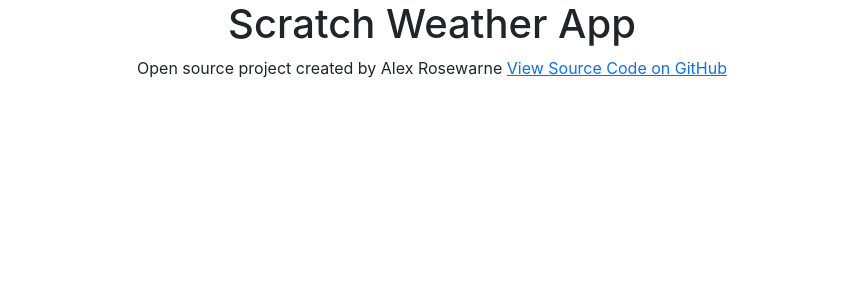
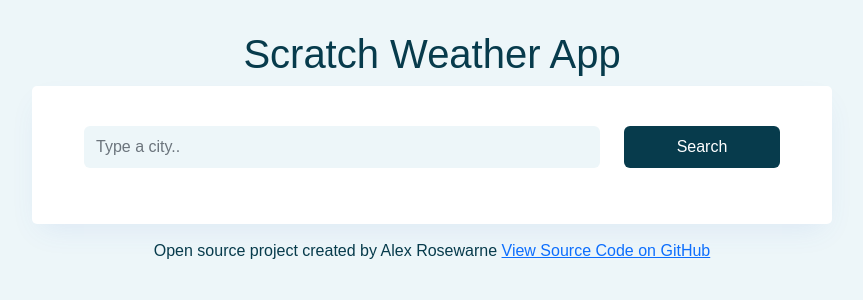
Before and after one commit to lexi2/scratch-weather-app, a React (Create React App) app: page / in a window 1280 px wide. Shown: the top 300 px of the page, without its empty margins (208-1071 px from the left). Built offline with nearby package versions, Linux system fonts and the light colour scheme.

Commit message:
Overview container and Search Form

```diff
--- a/src/App.css
+++ b/src/App.css
@@ -1,38 +1,11 @@
-.App {
-  text-align: center;
+body{
+  background-color: #edf6f9;
 }
 
-.App-logo {
-  height: 40vmin;
-  pointer-events: none;
+.App {
+  font-family: sans-serif;
+  text-align: center;
+  color: #073b4c;
+  max-width: 800px;
+  margin: 30px auto;
 }
-
-@media (prefers-reduced-motion: no-preference) {
-  .App-logo {
-    animation: App-logo-spin infinite 20s linear;
-  }
-}
-
-.App-header {
-  background-color: #282c34;
-  min-height: 100vh;
-  display: flex;
-  flex-direction: column;
-  align-items: center;
-  justify-content: center;
-  font-size: calc(10px + 2vmin);
-  color: white;
-}
-
-.App-link {
-  color: #61dafb;
-}
-
-@keyframes App-logo-spin {
-  from {
-    transform: rotate(0deg);
-  }
-  to {
-    transform: rotate(360deg);
-  }
-}
--- a/src/App.js
+++ b/src/App.js
@@ -1,16 +1,17 @@
 import './App.css';
+import WeatherOverview from './components/WeatherOverview';
 
 export default function App() {
   return (
     <div className="App">
-      <div className="Container">
+      <div className="container container-sm">
         <h1>Scratch Weather App</h1>
-
-      <footer>
-        <p>Open source project created by Alex Rosewarne {" "}
-        <a href='https://github.com/lexi2/scratch-weather-app' target='_blank' rel='noreferrer'>View Source Code on GitHub</a>
-        </p>
-      </footer>
+        <WeatherOverview />
+        <footer>
+          <p>Open source project created by Alex Rosewarne {" "}
+          <a href='https://github.com/lexi2/scratch-weather-app' target='_blank' rel='noreferrer'>View Source Code on GitHub</a>
+          </p>
+        </footer>
       </div>
 
     </div>
--- /dev/null
+++ b/src/components/Search.css
@@ -0,0 +1,34 @@
+.form-control-override {
+  padding: 0.55rem 0.75rem;
+  background-color: #edf6f9;
+  border: #edf6f9;
+}
+
+.button-override {
+  background: #073b4c;
+  border: #073b4c80;
+  padding: 0.55rem 0.75rem;
+}
+
+.button-override:hover {
+  background-color: #073b4c80;
+  border: #073b4c80;
+}
+
+.button-override:active {
+  background-color: #073b4c80;
+  border: #073b4c80;
+}
+
+.weather-wrapper {
+  max-width: 800px;
+  margin: 30px auto;
+}
+
+.weather-app {
+  padding: 40px;
+  box-shadow: 0px 12px 28px -8px rgba(70, 107, 203, 0.1);
+  border-radius: 5px;
+  background-color: #fff;
+  margin-bottom: 15px;
+}
--- /dev/null
+++ b/src/components/Search.js
@@ -0,0 +1,31 @@
+import React from "react";
+import './Search.css';
+
+export default function Search () {
+  return (
+    <div className="Search">
+      <form id="search-form" className="mb-3">
+        <div className="row">
+          <div className="col-9">
+            <input
+              className="form-control form-control-override"
+              type="search"
+              placeholder="Type a city.."
+              aria-label="Search"
+              id="city-input"
+              autoComplete="off"
+            />
+          </div>
+          <div className="col-3">
+            <button
+              className="btn btn-primary w-100 button-override"
+              type="submit"
+            >
+              Search
+            </button>
+          </div>
+        </div>
+      </form>
+    </div>
+  );
+}
--- /dev/null
+++ b/src/components/WeatherOverview.css
@@ -0,0 +1,7 @@
+.WeatherOverview {
+    padding: 40px;
+    box-shadow: 0px 12px 28px -8px rgba(70, 107, 203, 0.1);
+    border-radius: 5px;
+    background-color: #fff;
+    margin-bottom: 15px;
+}
--- /dev/null
+++ b/src/components/WeatherOverview.js
@@ -0,0 +1,12 @@
+import React from "react";
+import "./WeatherOverview.css"
+import Search from './Search'
+
+export default function WeatherOverview () {
+  return (
+    <div className="WeatherOverview row">
+      <Search />
+    </div>
+
+  );
+}
```
